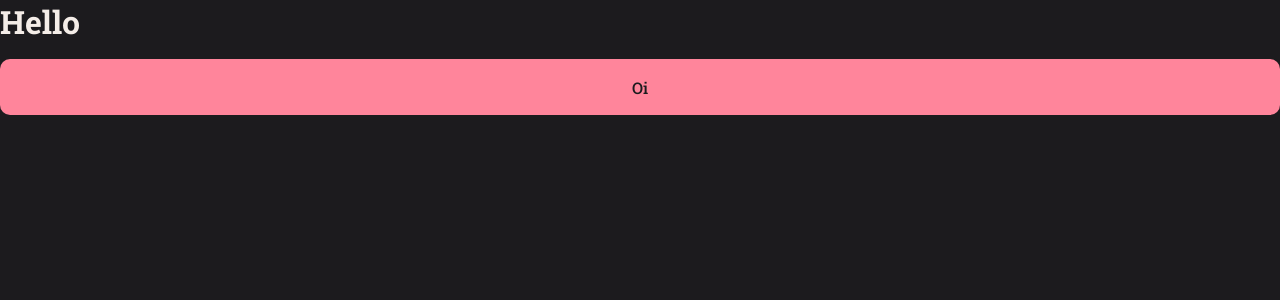
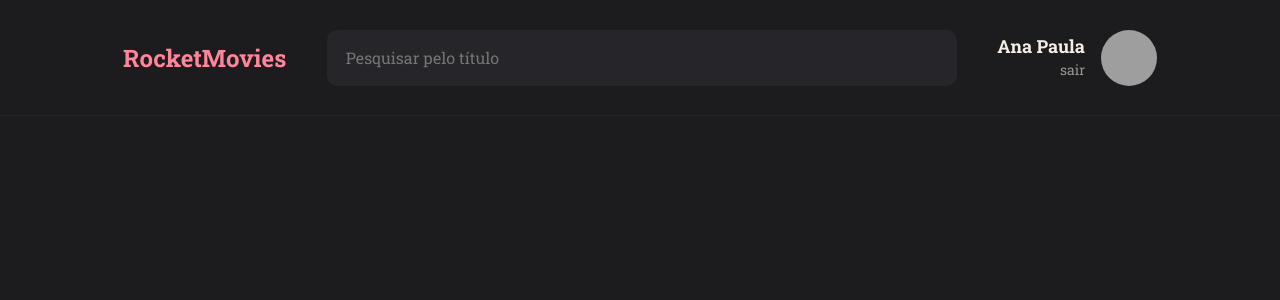
Before and after one commit to Nahblue/reactjs-movie-notes, a React (Vite) app: page / in a window 1280 px wide. Shown: the top 300 px of the page. Built offline with nearby package versions, Linux system fonts and the light colour scheme; grey boxes are pictures that could not be loaded.

Commit message:
criação do component header

```diff
--- /dev/null
+++ b/src/components/Header/index.jsx
@@ -0,0 +1,23 @@
+import { Container, Profile } from "./styles"
+
+export function Header() {
+  return(
+    <Container>
+      <h1>RocketMovies</h1>
+
+      <input type="text" placeholder="Pesquisar pelo título" />
+
+      <Profile >
+        <div>
+          <strong>Ana Paula</strong>
+          <a href="#">sair</a>
+        </div>
+
+        <img
+          src="https://github.com/Nahblue.png"
+          alt="imagem do usuário"
+        />
+      </Profile>
+    </Container>
+  )
+}
--- /dev/null
+++ b/src/components/Header/styles.js
@@ -0,0 +1,70 @@
+import styled from "styled-components"
+
+export const Container = styled.header`
+  grid-area: header;
+
+  height: 116px;
+  width: 100%;
+
+  border-bottom-width: 1px;
+  border-bottom-style: solid;
+  border-bottom-color: ${({ theme }) => theme.COLORS.BACKGROUND_700};
+
+  display: flex;
+  align-items: center;
+  justify-content: space-between;
+
+  padding: 24px 123px;
+
+  > h1 {
+    font-size: 24px;
+    font-weight: 700;
+    color: ${({ theme }) => theme.COLORS.CORAL_100};
+  }
+
+  > input {
+    width: 630px;
+    height: 56px;
+
+    padding: 24px 19px;
+    color: ${({ theme }) => theme.COLORS.WHITE};
+    background: ${({ theme }) => theme.COLORS.BACKGROUND_700};
+    border: 0;
+    border-radius: 10px;
+
+    &:placeholder {
+      font-size: 14px;
+      color: ${({ theme }) => theme.COLORS.GRAY_300};
+    }
+  }
+`
+
+export const Profile = styled.div`
+  display: flex;
+  align-items: center;
+  text-align: right;
+
+  > div {
+    display: flex;
+    flex-direction: column;
+
+    margin-right: 16px;
+    line-height: 24px;
+
+    strong {
+      font-size: 18px;
+      color: ${({ theme }) => theme.COLORS.WHITE};
+    }
+
+    a {
+      font-size: 14px;
+      color: ${({ theme }) => theme.COLORS.GRAY_100};
+    }
+  }
+
+  > img {
+    width: 56px;
+    height: 56px;
+    border-radius: 50%;
+  }
+`
--- /dev/null
+++ b/src/components/Input/styles.js
@@ -0,0 +1,31 @@
+import styled from "styled-components"
+
+export const Container = styled.div`
+  width: 100%;
+  display: flex;
+  align-items: center;
+
+  background-color: ${({ theme }) => theme.COLORS.BACKGROUND_700};
+  color: ${({ theme }) => theme.COLORS.GRAY_300};
+
+  margin-bottom: 8px;
+  border-radius: 10px;
+
+  > input {
+    height: 56px;
+    width: 100%;
+
+    padding: 12px;
+    color: ${({ theme }) => theme.COLORS.WHITE};
+    background: transparent;
+    border: 0;
+
+    &:placeholder {
+      color: ${({ theme }) => theme.COLORS.GRAY_300};
+    }
+  }
+
+  > svg {
+    margin-left: 16px;
+  }
+`
--- a/src/main.jsx
+++ b/src/main.jsx
@@ -5,13 +5,13 @@ import { ThemeProvider} from 'styled-components'
 import GlobalStyles from './styles/global'
 import theme from './styles/theme'
 
-import { Details } from './pages/Details'
+import { Preview } from './pages/Preview'
 
 ReactDOM.createRoot(document.getElementById('root')).render(
   <React.StrictMode>
     <ThemeProvider theme={theme}>
       <GlobalStyles />
-      <Details />
+      <Preview />
     </ThemeProvider>
   </React.StrictMode>,
 )
--- a/src/pages/Details/index.jsx
+++ /dev/null
@@ -1,11 +0,0 @@
-import { Button } from "../../components/Button"
-import { Container } from "./styles"
-
-export function Details() {
-  return(
-    <Container>
-      <h1>Hello</h1>
-      <Button title="Oi" />
-    </Container>
-  )
-}
--- a/src/pages/Details/styles.js
+++ /dev/null
@@ -1,3 +0,0 @@
-import styled from "styled-components"
-
-export const Container = styled.div``
--- /dev/null
+++ b/src/pages/Preview/index.jsx
@@ -0,0 +1,11 @@
+import { Header } from "../../components/Header"
+import { Container } from "./styles"
+
+export function Preview() {
+  return(
+    <Container>
+      <Header />
+
+    </Container>
+  )
+}
--- /dev/null
+++ b/src/pages/Preview/styles.js
@@ -0,0 +1,12 @@
+import styled from "styled-components"
+
+export const Container = styled.div`
+  width: 100%;
+  height: 100vh;
+
+  display: grid;
+  grid-template-rows: 116px auto;
+  grid-template-areas:
+  "header"
+  "content";
+`
```
Also changed, not shown: src/components/Input/index.jsx (added, +10 -0 lines).
